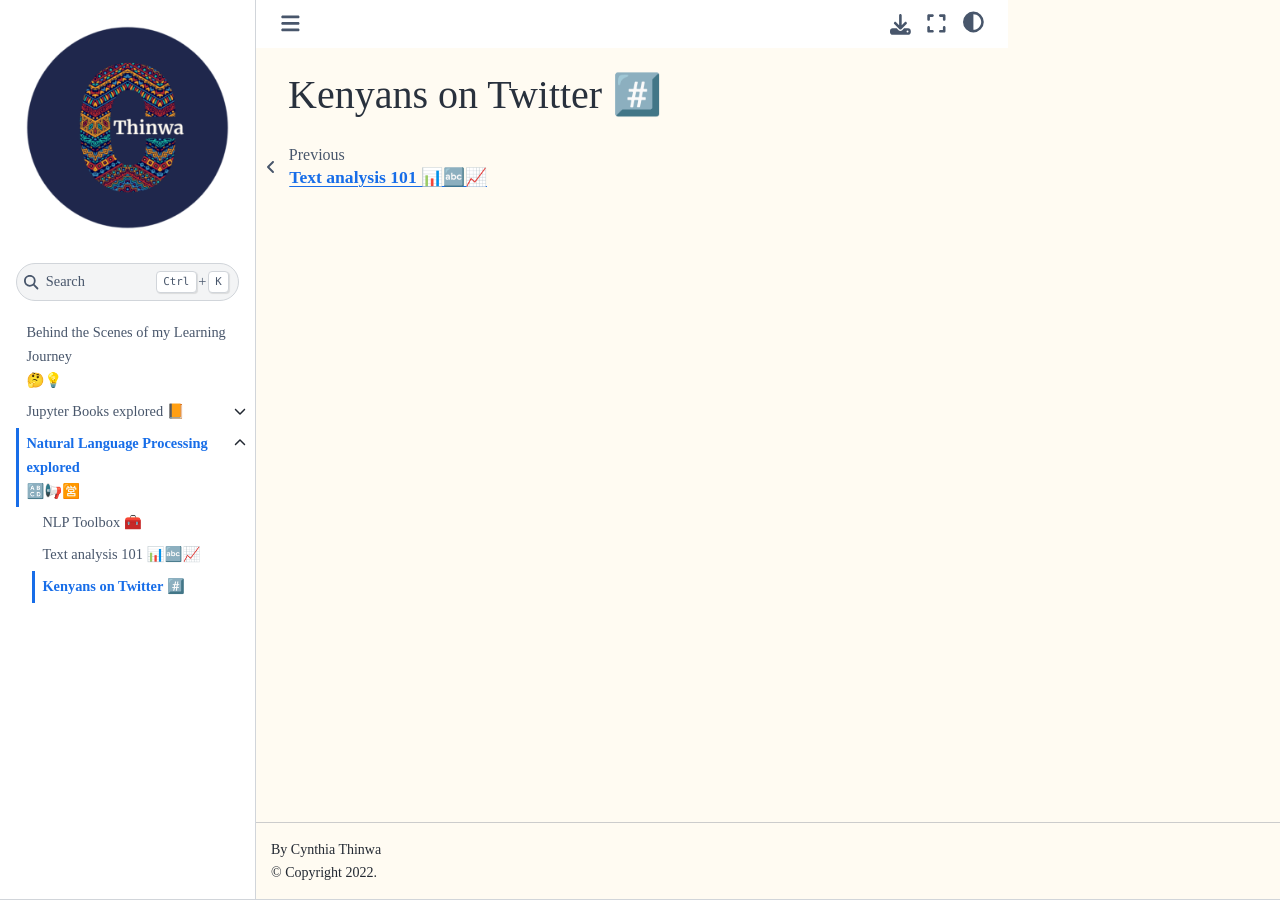
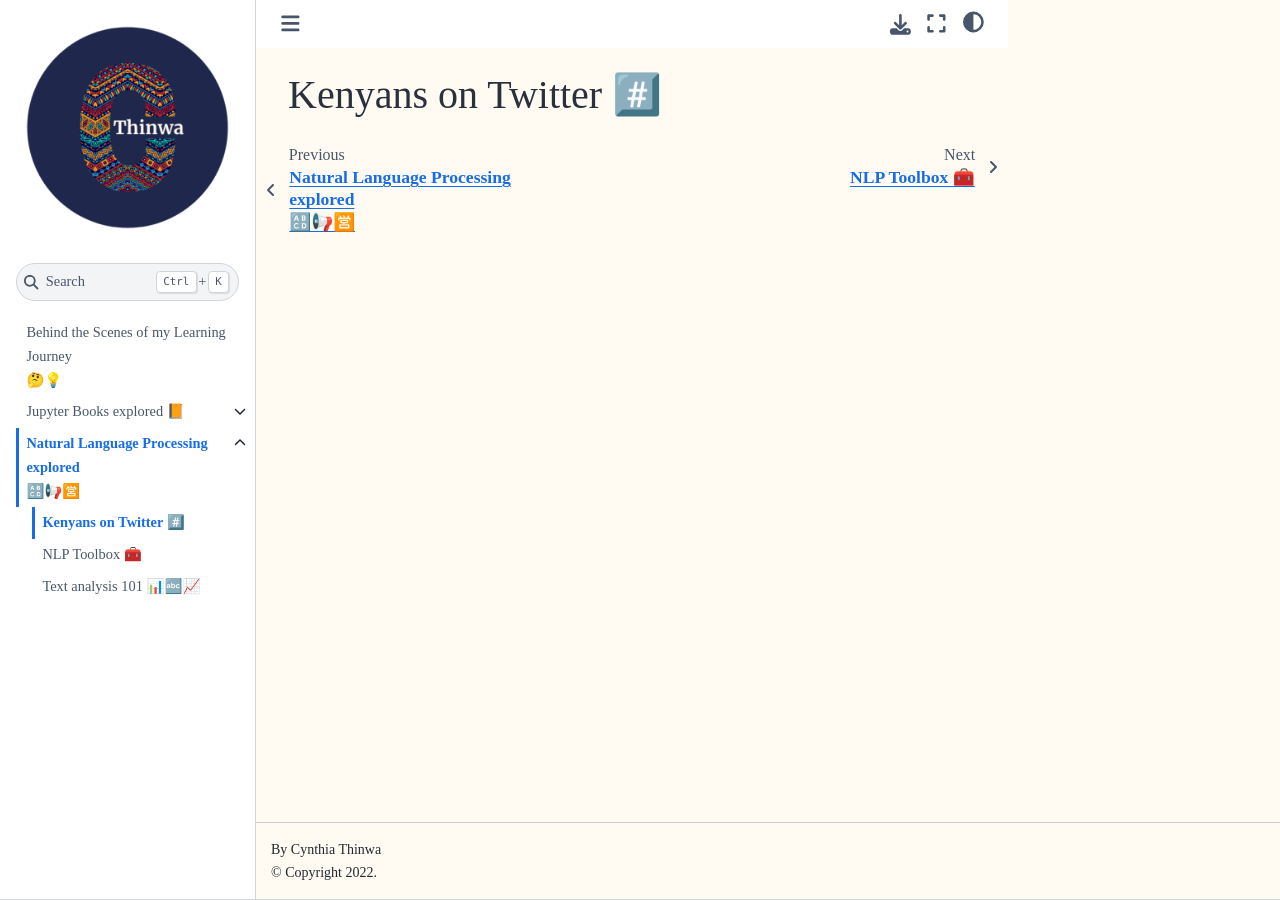
Before and after one commit to CeeThinwa/BTS-Continuous-Learning, a Jupyter Book: the page built from book/KOT.md, in a window 1280 px wide. Built offline with Jupyter Book 1.0.4 settings and Sphinx 7.4.7 and the Sphinx Book theme 1.1.4, drawn with Linux system fonts in a browser that asks for light colours; some of the changed lines change nothing that is shown.

Commit message:
Update _toc.yml

```diff
--- a/book/_toc.yml
+++ b/book/_toc.yml
@@ -12,6 +12,6 @@ chapters:
     - file: sample_notebook
 - file: NLP_explored
   sections:
+    - file: KOT
     - file: NLP_toolbox
     - file: text_analysis
-    - file: KOT
```
